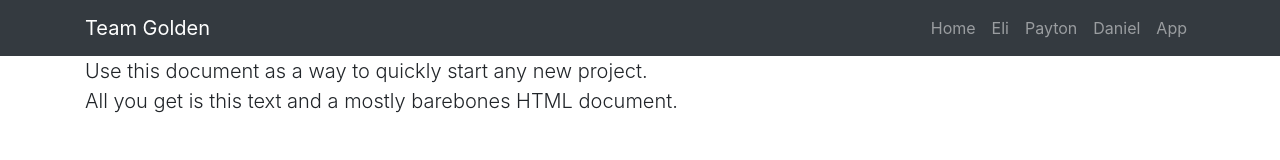
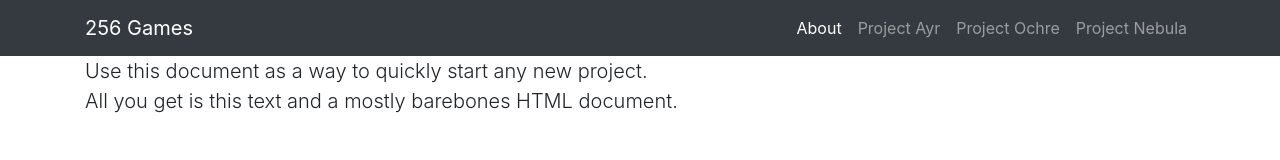
Before and after one commit to falcon256/Bootstrap-Site-Project, a plain HTML site: page index.html in a window 1280 px wide. Drawn offline with nearby package versions, Linux system fonts and the light colour scheme.

Commit message:
Navbar works.

```diff
--- a/index.html
+++ b/index.html
@@ -6,11 +6,12 @@
     <meta name="viewport" content="width=device-width, initial-scale=1, shrink-to-fit=no">
     <meta name="description" content="">
     <meta name="author" content="Daniel Lambert">
-    <link rel="apple-touch-icon" sizes="180x180" href="/apple-touch-icon.png">
-    <link rel="icon" type="image/png" sizes="32x32" href="/favicon-32x32.png">
-    <link rel="icon" type="image/png" sizes="16x16" href="/favicon-16x16.png">
-    <link rel="manifest" href="/site.webmanifest">
-    <link rel="mask-icon" href="/safari-pinned-tab.svg" color="#5bbad5">
+    <link rel="shortcut icon" href="#" />
+    <link rel="apple-touch-icon" sizes="180x180" href="http://18.206.89.199/apple-touch-icon.png">
+    <link rel="icon" type="image/png" sizes="32x32" href="http://18.206.89.199/favicon-32x32.png">
+    <link rel="icon" type="image/png" sizes="16x16" href="http://18.206.89.199/favicon-16x16.png">
+    <link rel="manifest" href="http://18.206.89.199/site.webmanifest">
+    <link rel="mask-icon" href="http://18.206.89.199/safari-pinned-tab.svg" color="#5bbad5">
     <meta name="msapplication-TileColor" content="#da532c">
     <meta name="theme-color" content="#ffffff">
     <title>256 Games</title>
@@ -18,7 +19,7 @@
     <link rel="canonical" href="https://getbootstrap.com/docs/4.3/examples/starter-template/">
 
     <!-- Bootstrap core CSS -->
-    <script src="https://code.jquery.com/jquery-3.3.1.slim.min.js" integrity="sha384-q8i/X+965DzO0rT7abK41JStQIAqVgRVzpbzo5smXKp4YfRvH+8abtTE1Pi6jizo" crossorigin="anonymous"></script>
+    <script src="https://ajax.googleapis.com/ajax/libs/jquery/3.3.1/jquery.min.js"></script>
     <script src="https://cdnjs.cloudflare.com/ajax/libs/popper.js/1.14.7/umd/popper.min.js" integrity="sha384-UO2eT0CpHqdSJQ6hJty5KVphtPhzWj9WO1clHTMGa3JDZwrnQq4sF86dIHNDz0W1" crossorigin="anonymous"></script>
     <style>
       .bd-placeholder-img {
@@ -37,20 +38,26 @@
       }
     </style>
 
-    <link href="../css/256games.css" rel="stylesheet">
-    <div id="nav-placeholder">
-      <script>
-      $(function(){
-        $("#nav-placeholder").load("nav.html");
-      });
-      </script>
-    </div>
+    <link href="css/256games.css" rel="stylesheet">
+
+    <script type="text/javascript">
+      window.onload = function(){
+          $.get("nav.html", function(data){
+              $("#common-navbar").html(data);
+              $('.navbar-nav').find('li:nth-child(1)')
+                .addClass('active')
+                .find('a').append('<span class="sr-only">(current)</span>');
+          });
+      }
+    </script>
+
+
   </head>
   <body>
 
 
 <main role="main" class="container">
-
+  <div id="common-navbar"></div>
   <div class="starter-template">
     <h1>Bootstrap starter template</h1>
     <p class="lead">Use this document as a way to quickly start any new project.<br> All you get is this text and a mostly barebones HTML document.</p>
--- a/nav.html
+++ b/nav.html
@@ -1,25 +1,22 @@
 <nav class="navbar navbar-expand-lg navbar-dark bg-dark fixed-top" data-toggle="collapse">
   <div class="container">
-    <a class="navbar-brand" href="HTMLGroupWebPage.html">Team Golden</a>
+    <a class="navbar-brand" href="index.html">256 Games</a>
     <button class="navbar-toggler" type="button" data-toggle="collapse" data-target="#navbarResponsive" aria-controls="navbarResponsive" aria-expanded="false" aria-label="Toggle navigation">
           <span class="navbar-toggler-icon"></span>
         </button>
     <div class="collapse navbar-collapse" id="navbarResponsive">
       <ul class="navbar-nav ml-auto">
         <li class="nav-item">
-          <a class="nav-link" href= "index.html">Home</a>
+          <a class="nav-link" href= "index.html">About</a>
         </li>
         <li class="nav-item">
-          <a class="nav-link" href="EliPage.html">Eli</a>
+          <a class="nav-link" href="projectayr.html">Project Ayr</a>
         </li>
         <li class="nav-item">
-          <a class="nav-link" href="PaytonPage.html">Payton</a>
+          <a class="nav-link" href="projectochre.html">Project Ochre</a>
         </li>
         <li class="nav-item">
-          <a class="nav-link" href="DanielPage.html">Daniel</a>
-        </li>
-        <li class="nav-item">
-          <a class="nav-link" href="app.html">App</a>
+          <a class="nav-link" href="projectnebula.html">Project Nebula</a>
         </li>
       </ul>
     </div>
```
